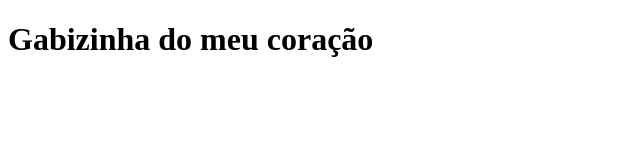
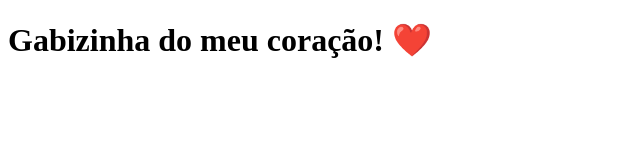
Before and after one commit to UmbreonX2/clone-tabnews, a Next.js app: page / in a window 1280 px wide. Shown: the top 160 px of the page, without its empty margins (0-640 px from the left). Built offline with nearby package versions, Linux system fonts and the light colour scheme.

Commit message:
modifica a frase

```diff
--- a/pages/index.js
+++ b/pages/index.js
@@ -1,7 +1,7 @@
 function Home() {
   return (
     <div>
-      <h1>Gabizinha do meu coração</h1>
+      <h1>Gabizinha do meu coração! ❤️</h1>
     </div>
   );
 }
```
